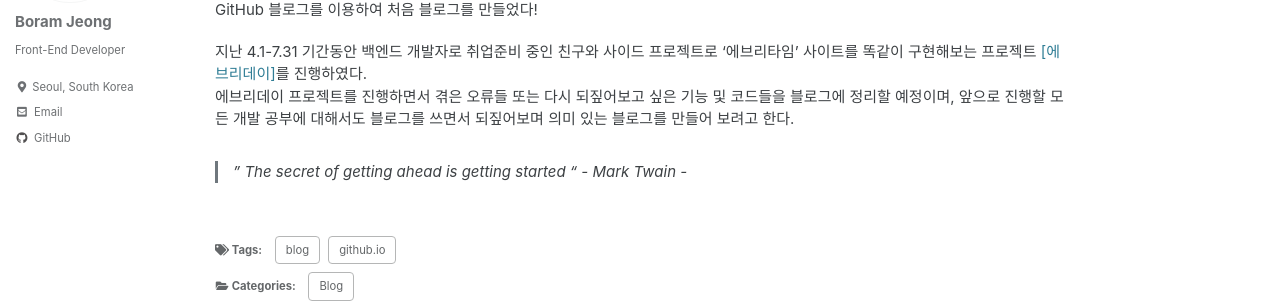
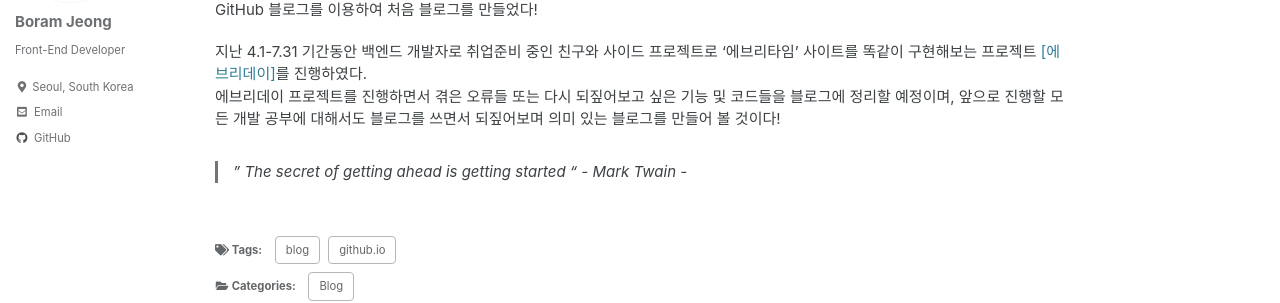
Before and after one commit to bo-ram-jeong/bo-ram-jeong.github.io, a Jekyll site: the page built from _posts/2022-08-11-first.md, in a window 1280 px wide and 1199 px high. Shown: the part 190-493 px from the top of the window. Built offline with Jekyll 4.4.1, drawn with Linux system fonts in a browser that asks for light colours; cached includes are drawn as plain includes.

Commit message:
Update 2022-08-11-first.md

```diff
--- a/_posts/2022-08-11-first.md
+++ b/_posts/2022-08-11-first.md
@@ -14,7 +14,7 @@ published: true
 <br/>GitHub 블로그를 이용하여 처음 블로그를 만들었다!
 
 지난 4.1-7.31 기간동안 백엔드 개발자로 취업준비 중인 친구와 사이드 프로젝트로 '에브리타임' 사이트를 똑같이 구현해보는 프로젝트 <a href="https://github.com/ram-yeon/everyday">[에브리데이]</a>를 진행하였다.
-<br/>에브리데이 프로젝트를 진행하면서 겪은 오류들 또는 다시 되짚어보고 싶은 기능 및 코드들을 블로그에 정리할 예정이며, 앞으로 진행할 모든 개발 공부에 대해서도 블로그를 쓰면서 되짚어보며 의미 있는 블로그를 만들어 보려고 한다.
+<br/>에브리데이 프로젝트를 진행하면서 겪은 오류들 또는 다시 되짚어보고 싶은 기능 및 코드들을 블로그에 정리할 예정이며, 앞으로 진행할 모든 개발 공부에 대해서도 블로그를 쓰면서 되짚어보며 의미 있는 블로그를 만들어 볼 것이다!
 
 
 > " The secret of getting ahead is getting started " - Mark Twain -
```
